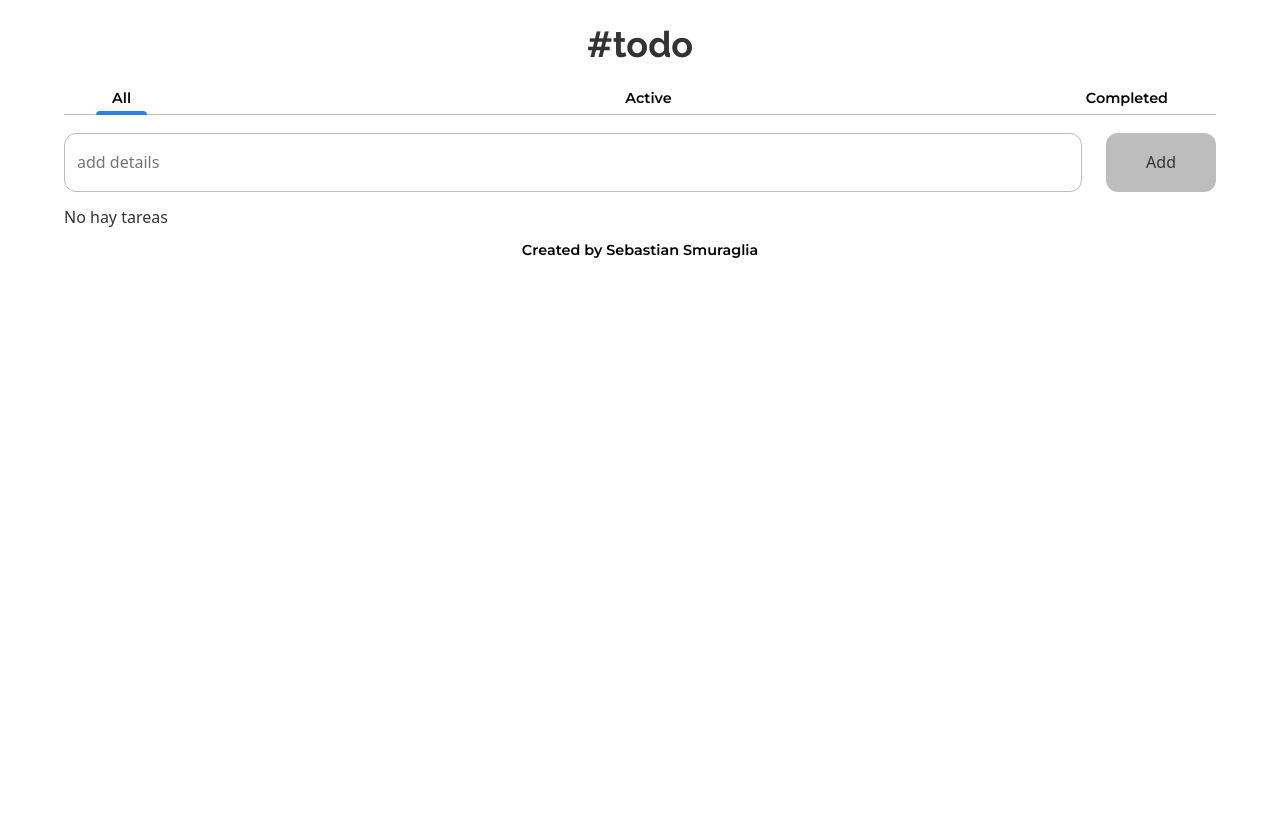
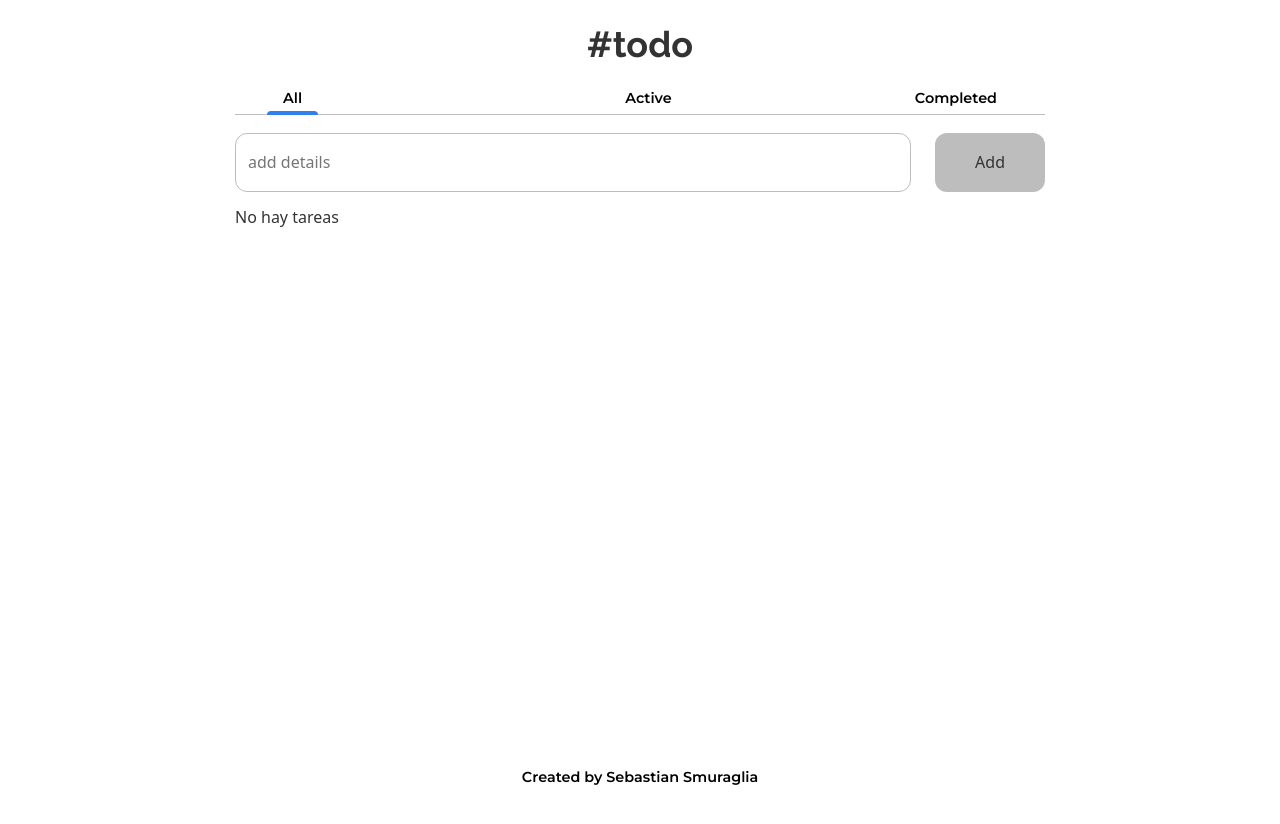
Before and after one commit to AngelGris76/devChallengeFrontend_4, a React (Vite) app: page /all in a window 1280 px wide. Before the commit the page ends 800 px from the top, so only its background shows below. Built offline with nearby package versions, Linux system fonts and the light colour scheme.

Commit message:
some style change

```diff
--- a/src/App.jsx
+++ b/src/App.jsx
@@ -16,8 +16,8 @@ const App = () => {
         <NavBar {...{ activePage, setActivePage }} />
       </header>
       <MainContent {...{ activePage }} />
-      <footer>
-        <p className={style.footer}>Created by Sebastian Smuraglia</p>
+      <footer className={style.footer}>
+        <p className={style.footerText}>Created by Sebastian Smuraglia</p>
       </footer>
     </>
   );
--- a/src/App.module.css
+++ b/src/App.module.css
@@ -8,6 +8,13 @@
 }
 
 .footer {
+  position: fixed;
+  bottom: 0;
+  left: 0;
+  right: 0;
+}
+
+.footerText {
   text-align: center;
   font-family: 'Montserrat', sans-serif;
   font-size: 0.9rem;
--- /dev/null
+++ b/src/body.css
@@ -0,0 +1,5 @@
+body {
+  max-width: 900px;
+  min-height: 100vh;
+  margin-inline: auto;
+}
--- a/src/main.jsx
+++ b/src/main.jsx
@@ -4,6 +4,7 @@ import App from './App';
 import './modern-normalize.css';
 import './fonts.css';
 import './colors.css';
+import './body.css';
 
 ReactDOM.createRoot(document.getElementById('root')).render(
   <React.StrictMode>
```
